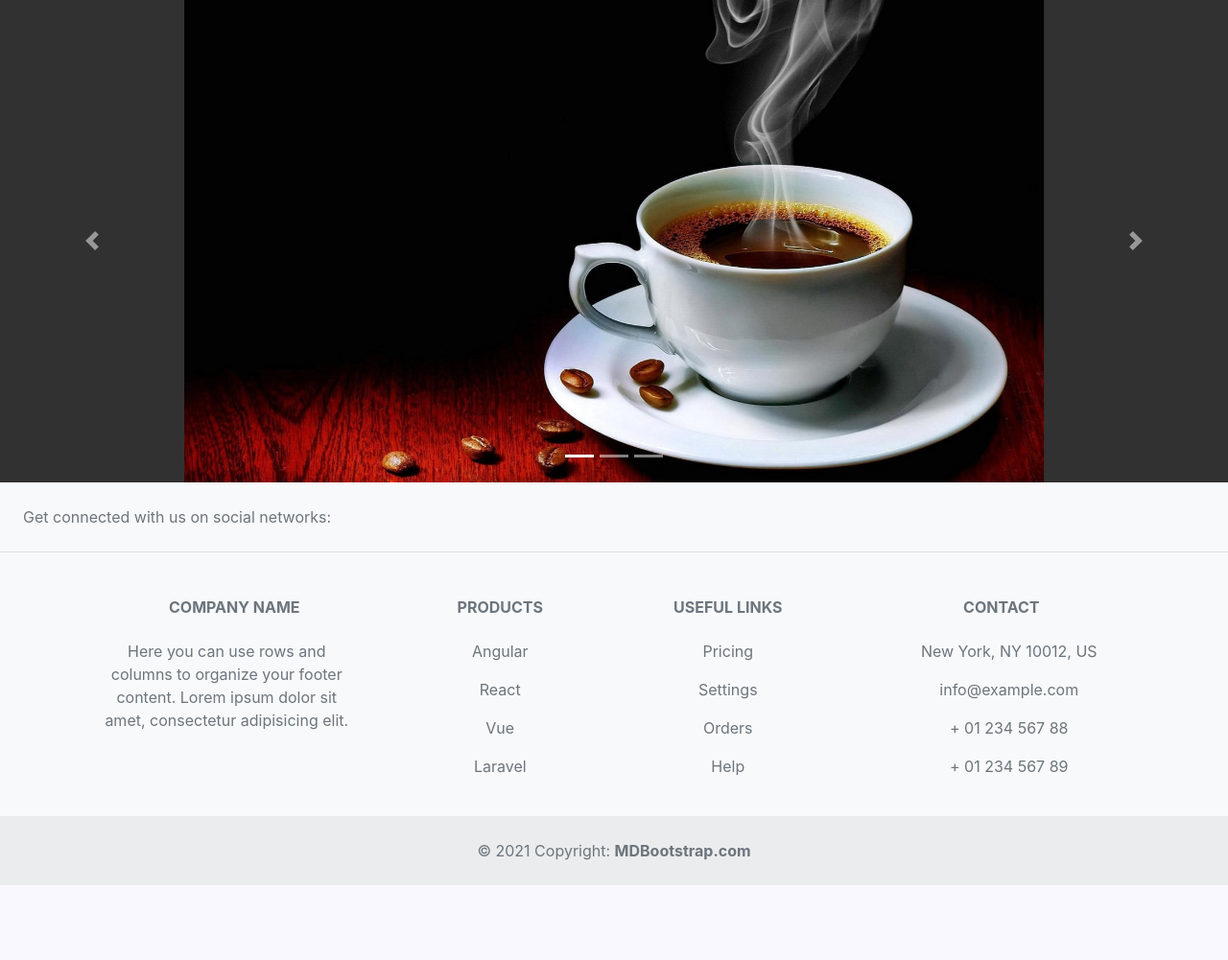
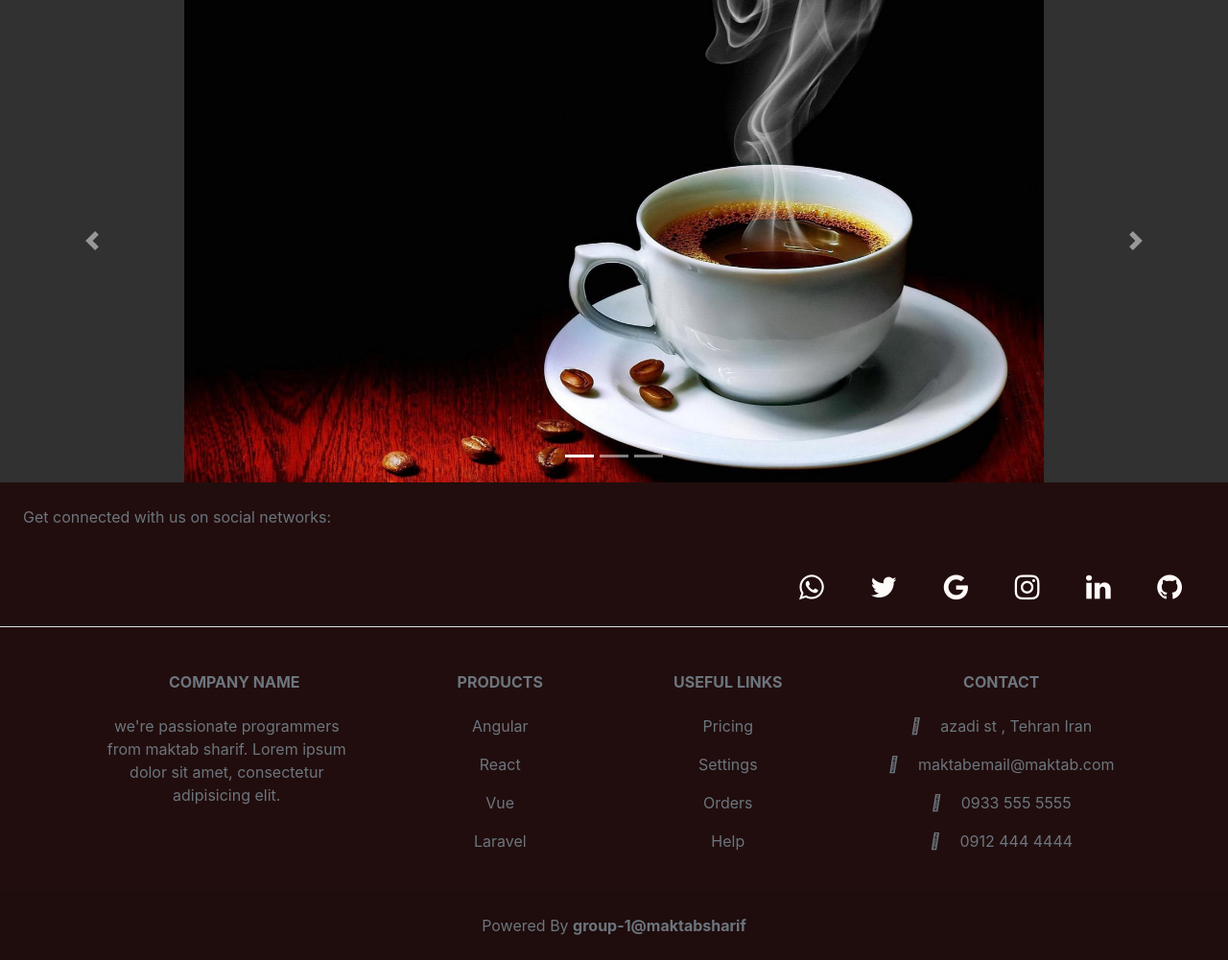
Before and after one commit to MehdiAria/Maktab64-cafe, a Flask app: page / in a window 1280 px wide. Shown: the part 207-1208 px from the top of the page at 96% size. Before the commit the page ends 1130 px from the top, so only its background shows below. Run offline with Flask 2, Linux system fonts and the light colour scheme.

Commit message:
footer just done but need a final touch

```diff
--- a/templates/base_layout/_base.html
+++ b/templates/base_layout/_base.html
@@ -6,6 +6,8 @@
         <link href="https://cdn.jsdelivr.net/npm/bootstrap@5.1.3/dist/css/bootstrap.min.css" rel="stylesheet"
               integrity="sha384-1BmE4kWBq78iYhFldvKuhfTAU6auU8tT94WrHftjDbrCEXSU1oBoqyl2QvZ6jIW3" crossorigin="anonymous">
         <link rel="styleheet" href="{{ url_for('static', filename='css/main.css') }}">
+    <link rel="stylesheet" href="https://cdnjs.cloudflare.com/ajax/libs/font-awesome/4.7.0/css/font-awesome.min.css">
+
 {% include 'base_layout/cdns.html' %}
 
 </head>
--- a/templates/base_layout/_footer.html
+++ b/templates/base_layout/_footer.html
@@ -1,4 +1,6 @@
-<footer class="text-center text-lg-start bg-light text-muted">
+
+
+<footer class="text-center text-lg-start bg-light text-muted" style="background-color: rgba(30,6,6,0.84) !important;">
   <!-- Section: Social media -->
   <section
     class="d-flex justify-content-center justify-content-lg-between p-4 border-bottom"
@@ -12,22 +14,27 @@
     <!-- Right -->
     <div>
       <a href="" class="me-4 text-reset">
-        <i class="fab fa-facebook-f"></i>
+          <i class="fa fa-whatsapp" style="color:snow; font-size: 30px; margin: 70px 0px 0px 20px"></i>
       </a>
       <a href="" class="me-4 text-reset">
-        <i class="fab fa-twitter"></i>
+         <i class="fa fa-twitter" style="color:snow; font-size: 30px; margin: 70px 0px 0px 20px"></i>
+
       </a>
       <a href="" class="me-4 text-reset">
-        <i class="fab fa-google"></i>
+         <i class="fa fa-google" style="color:snow; font-size: 30px; margin: 70px 0px 0px 20px"></i>
+
       </a>
       <a href="" class="me-4 text-reset">
-        <i class="fab fa-instagram"></i>
+         <i class="fa fa-instagram" style="color:snow; font-size: 30px; margin: 70px 0px 0px 20px"></i>
+
       </a>
       <a href="" class="me-4 text-reset">
-        <i class="fab fa-linkedin"></i>
+         <i class="fa fa-linkedin" style="color:snow; font-size: 30px; margin: 70px 0px 0px 20px"></i>
+
       </a>
       <a href="" class="me-4 text-reset">
-        <i class="fab fa-github"></i>
+         <i class="fa fa-github" style="color:snow; font-size: 30px; margin: 70px 0px 0px 20px"></i>
+
       </a>
     </div>
     <!-- Right -->
@@ -46,7 +53,7 @@
             <i class="fas fa-gem me-3"></i>Company name
           </h6>
           <p>
-            Here you can use rows and columns to organize your footer content. Lorem ipsum
+            we're passionate programmers from maktab sharif. Lorem ipsum
             dolor sit amet, consectetur adipisicing elit.
           </p>
         </div>
@@ -100,13 +107,13 @@
           <h6 class="text-uppercase fw-bold mb-4">
             Contact
           </h6>
-          <p><i class="fas fa-home me-3"></i> New York, NY 10012, US</p>
+          <p><i class="fas fa-home me-3"></i> azadi st , Tehran Iran</p>
           <p>
             <i class="fas fa-envelope me-3"></i>
-            info@example.com
+            maktabemail@maktab.com
           </p>
-          <p><i class="fas fa-phone me-3"></i> + 01 234 567 88</p>
-          <p><i class="fas fa-print me-3"></i> + 01 234 567 89</p>
+          <p><i class="fas fa-phone me-3"></i> 0933 555 5555</p>
+          <p><i class="fas fa-print me-3"></i> 0912 444 4444</p>
         </div>
         <!-- Grid column -->
       </div>
@@ -117,8 +124,8 @@
 
 
   <div class="text-center p-4" style="background-color: rgba(0, 0, 0, 0.05);">
-    © 2021 Copyright:
-    <a class="text-reset fw-bold" href="https://mdbootstrap.com/">MDBootstrap.com</a>
+      Powered By
+    <a class="text-reset fw-bold" href="maktabsharif.com">group-1@maktabsharif</a>
   </div>
   <!-- Copyright -->
 </footer>
```
